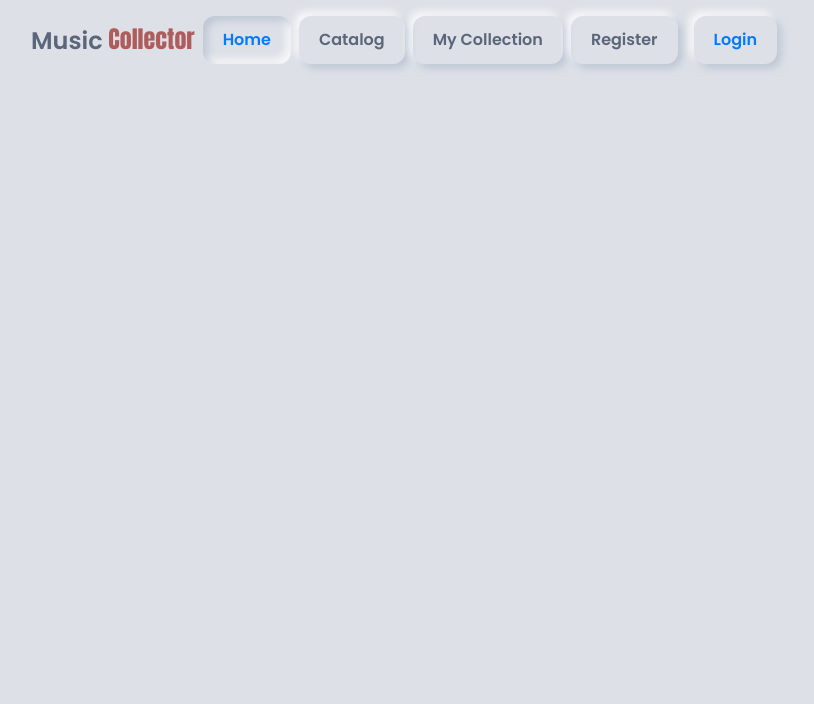
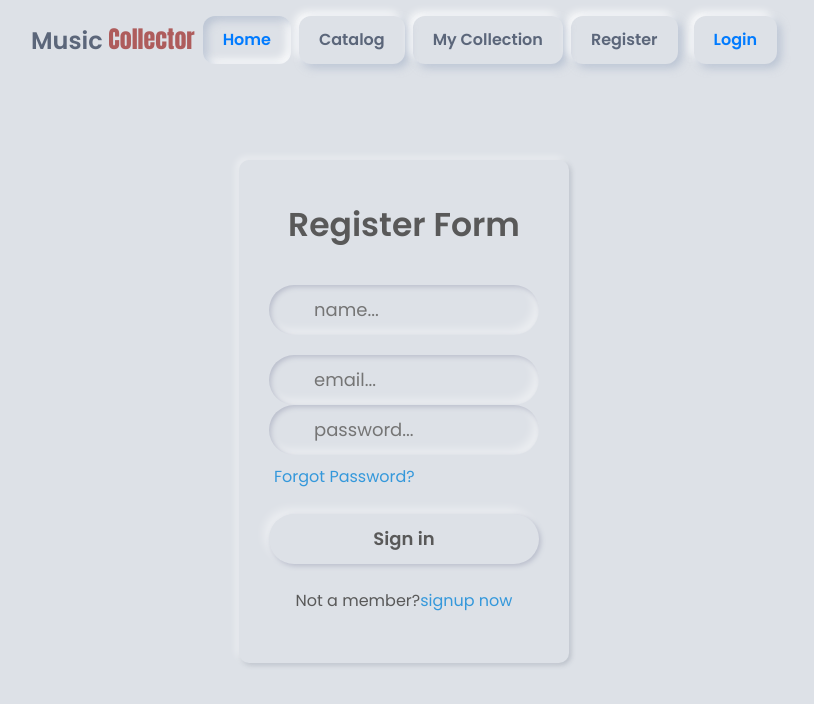
Before and after one commit to SvetlinGG/Music-Collector, a React (Vite) app: page /register in a window 1280 px wide. Shown: the top 704 px of the page, without its empty margins (236-1050 px from the left). Built offline with nearby package versions, Linux system fonts and the light colour scheme.

Commit message:
make register form

```diff
--- a/src/App.jsx
+++ b/src/App.jsx
@@ -2,6 +2,7 @@
 import Header from './components/layout/Header'
 import Login from './components/pages/Login'
 import { Route, Routes } from 'react-router'
+import Register from './components/register/Register'
 
 
 function App() {
@@ -12,6 +13,7 @@ function App() {
       <Header />
       <Routes>
         <Route path='/login' element={<Login />} />
+        <Route path='/register' element={<Register />} />
       </Routes>
 
     </>
--- a/src/components/layout/Header.jsx
+++ b/src/components/layout/Header.jsx
@@ -40,9 +40,9 @@ export default function Header() {
           </a>
         </li>
         <li className="navbar__item">
-          <a href="#" className="navbar__link">
+          <Link to="/register" className="navbar__link">
             Register
-          </a>
+          </Link>
         </li>
         <li className="navbar__item navbar__item--cta">
           <Link to="/login" className="navbar__link navbar__link--cta">
--- /dev/null
+++ b/src/components/register/Register.jsx
@@ -0,0 +1,32 @@
+export default function Register() {
+    return (
+        <div className="content">
+            <div className="text">Register Form</div>
+            <form >
+            <div className="field">
+                <input type="text" placeholder="name..." required="" />
+                <span className="fas fa-user" />
+                <label>Your Name</label>
+            </div>
+            <div className="field">
+                <input type="text" placeholder="email..." required="" />
+                <span className="fas fa-user" />
+                <label>Email or Phone</label>
+            </div>
+            <div className="field">
+                <input type="password" placeholder="password..."  required="" />
+                <span className="fas fa-lock" />
+                <label>Password</label>
+            </div>
+            <div className="forgot-pass">
+            <a href="#">Forgot Password?</a>
+            </div>
+            <button>Sign in</button>
+            <div className="sign-up">
+                Not a member?
+            <a href="#">signup now</a>
+            </div>
+            </form>
+        </div>
+    );
+}
```
